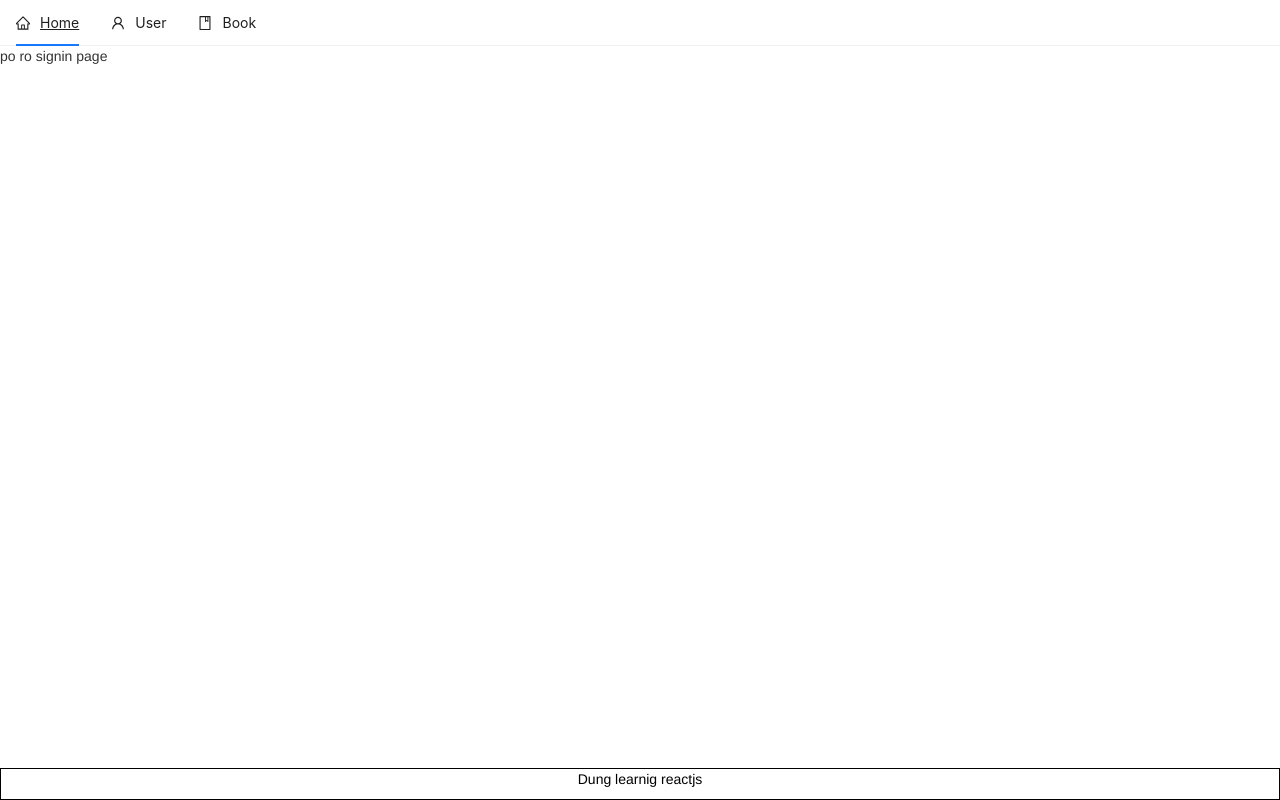
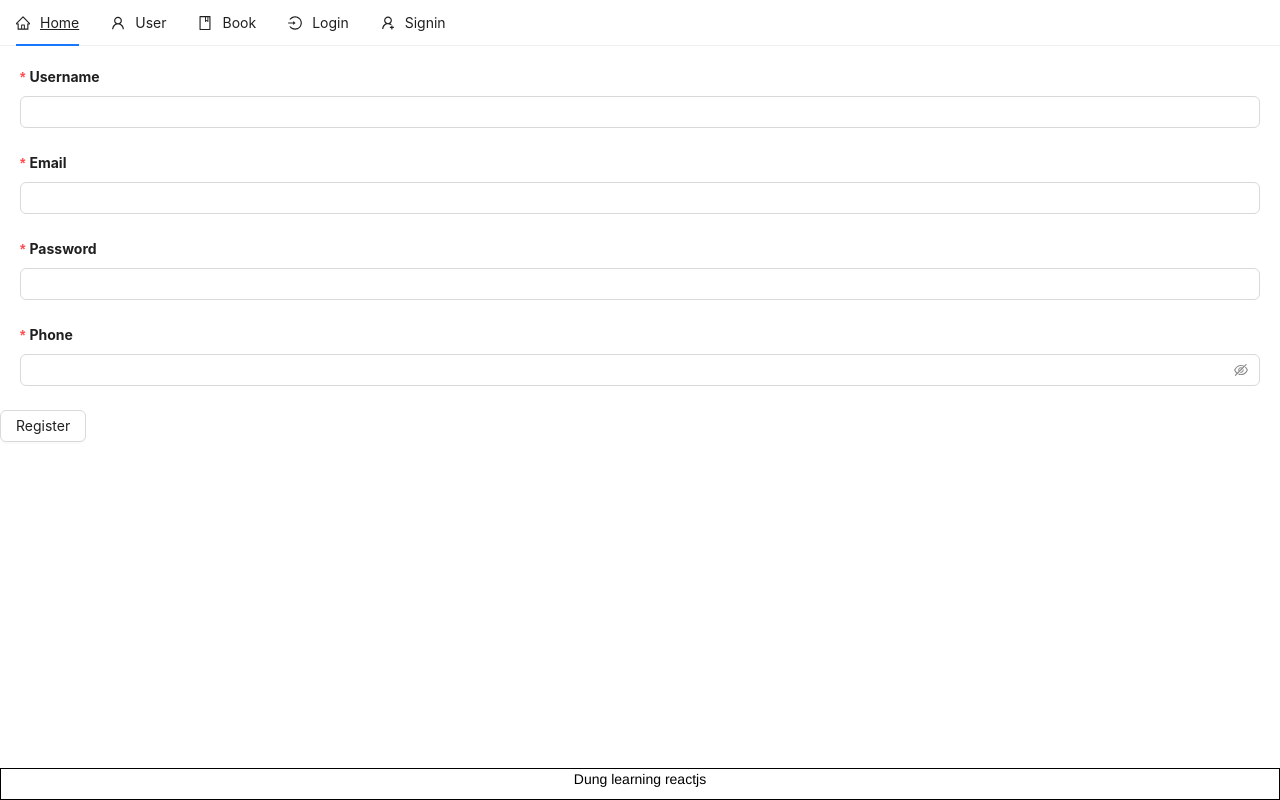
Before and after one commit to HuuDungg/learnReact, a React (Vite) app: page /signin in a window 1280 px wide. Built offline with nearby package versions, Linux system fonts and the light colour scheme.

Commit message:
using uncontroller and controller to develop form

```diff
--- a/src/components/layout/footer.jsx
+++ b/src/components/layout/footer.jsx
@@ -2,7 +2,7 @@ const Footer = () =>{
     return(
         <>
             <div className="footer">
-                <p className="textFooter">Dung learnig reactjs</p>
+                <p className="textFooter">Dung learning reactjs</p>
             </div>
         </>
     )
--- a/src/components/layout/header.jsx
+++ b/src/components/layout/header.jsx
@@ -1,5 +1,5 @@
 import React, { useState } from 'react';
-import { UserOutlined, HomeOutlined, BookOutlined} from '@ant-design/icons';
+import { UserOutlined, HomeOutlined, BookOutlined, LoginOutlined, UserAddOutlined} from '@ant-design/icons';
 import { Menu } from 'antd';
 import { Link } from 'react-router-dom';
 const Header = () =>{
@@ -15,10 +15,20 @@ const Header = () =>{
           icon: <UserOutlined />,
         },
         {
-            label: <Link to={'/books'}>Book</Link>,
-            key: 'Book',
-            icon: <BookOutlined />,
-          },
+          label: <Link to={'/books'}>Book</Link>,
+          key: 'Book',
+          icon: <BookOutlined />,
+        },
+        {
+          label: <Link to={'/login'}>Login</Link>,
+          key: 'Login',
+          icon: <LoginOutlined />
+        },
+        {
+          label: <Link to={'/signin'}>Signin</Link>,
+          key: 'Signin',
+          icon: <UserAddOutlined />
+        },
 
       ];
 
--- a/src/components/page/signin.jsx
+++ b/src/components/page/signin.jsx
@@ -1,10 +1,77 @@
 import Header from "../layout/header"
 import Footer from "../layout/footer"
+import { Button, Input, Form } from "antd"
 const SigninPage = () =>{
+    const [firstForm] = Form.useForm()
+    const onFinish = (values) => {
+        console.log('Success:', values);
+      };
+      const onFinishFailed = (errorInfo) => {
+        console.log('Failed:', errorInfo);
+      };
     return (
         <>
         <Header></Header>
-            <div> po ro signin page</div>
+        <Form
+            form={firstForm}
+            onFinish={onFinish}
+            onFinishFailed={onFinishFailed}
+            layout="vertical"
+        >
+            <div style={{
+                margin: '20px 20px'
+            }}>
+                <Form.Item
+                label="Username"
+                name="username"
+                rules={[
+                  {
+                    required: true,
+                    message: 'Please input your username!',
+                  },
+                ]}
+                >
+                    <Input></Input>
+                </Form.Item>
+                <Form.Item
+                label="Email"
+                name="email"
+                rules={[
+                  {
+                    required: true,
+                    message: 'Please input your email!',
+                  },
+                ]}
+                >
+                    <Input></Input>
+                </Form.Item>
+                <Form.Item
+                label="Password"
+                name="password"
+                rules={[
+                  {
+                    required: true,
+                    message: 'Please input your password!',
+                  },
+                ]}
+                >
+                    <Input></Input>
+                </Form.Item>
+                <Form.Item
+                label="Phone"
+                name="phone"
+                rules={[
+                  {
+                    required: true,
+                    message: 'Please input your phone!',
+                  },
+                ]}
+                >
+                    <Input.Password></Input.Password>
+                </Form.Item>
+            </div>
+            <Button onClick={()=>{firstForm.submit()}}>Register</Button>
+        </Form>
         <Footer></Footer>
         </>
     )
```
